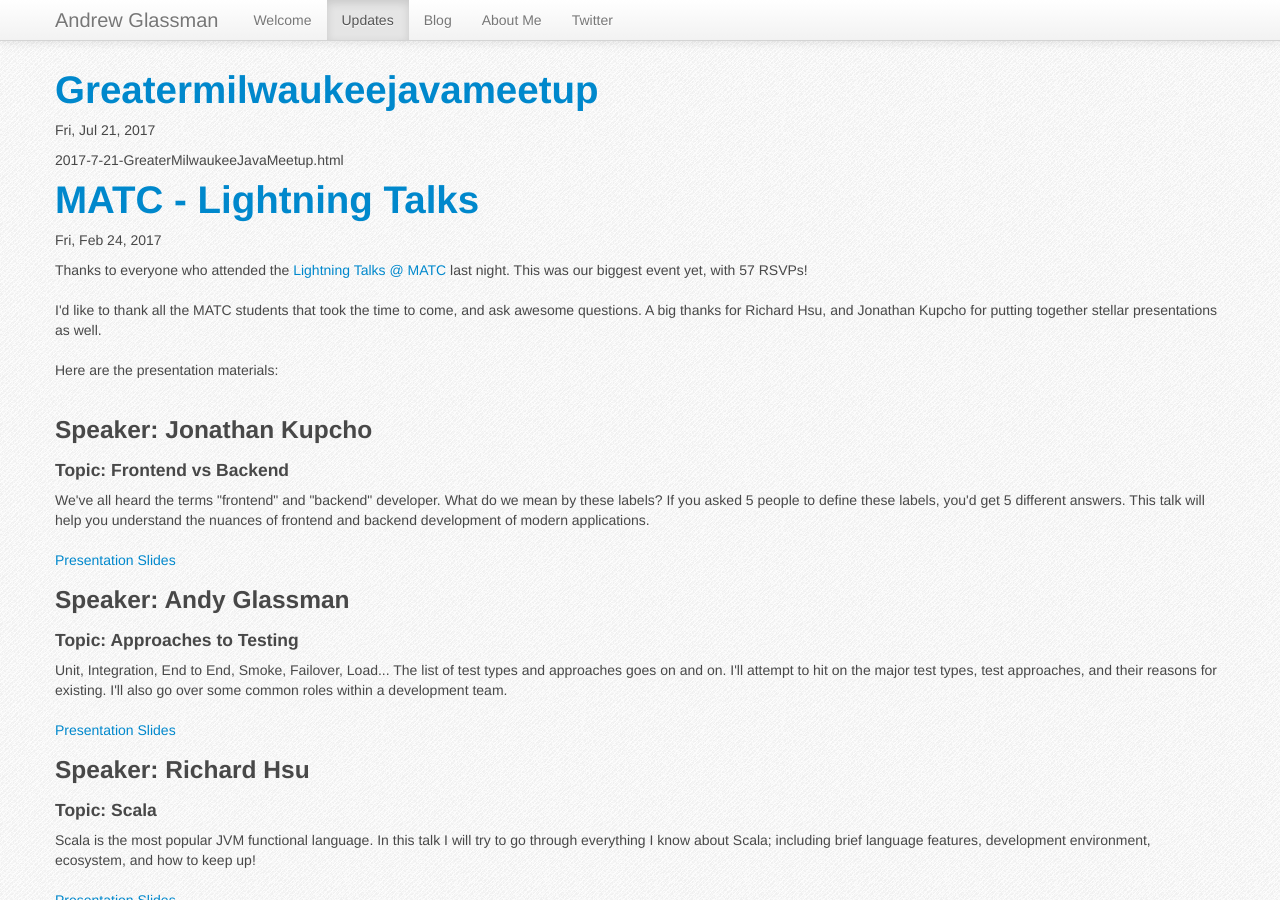
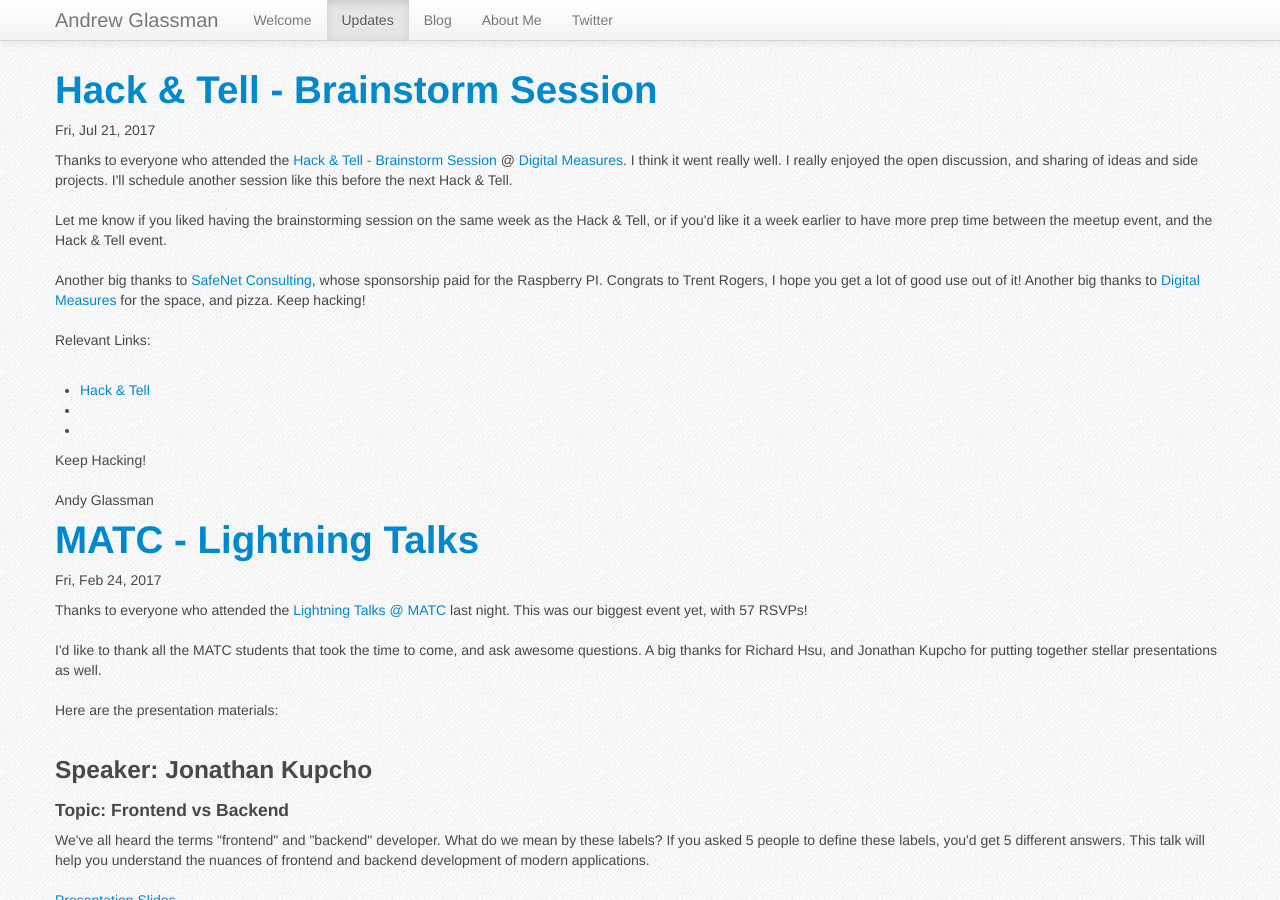
Before and after one commit to aglassman/aglassman.github.io, a Jekyll site: the page built from updates/index.html, in a window 1280 px wide and 900 px high. Built offline with Jekyll 4.4.1, drawn with Linux system fonts in a browser that asks for light colours; the list of posts is cut into pages by our own code.

Commit message:
Updated post

```diff
--- a/_posts/2017-7-21-GreaterMilwaukeeJavaMeetup.html
+++ b/_posts/2017-7-21-GreaterMilwaukeeJavaMeetup.html
@@ -1 +1,31 @@
-2017-7-21-GreaterMilwaukeeJavaMeetup.html
+---
+layout: post
+title: Hack & Tell - Brainstorm Session
+---
+
+
+<div class="D_bbcode">
+Thanks to everyone who attended the <a href="https://www.meetup.com/Greater-Milwaukee-Java-Meetup/events/241584055/">Hack & Tell - Brainstorm Session</a> @ <a href="https://www.digitalmeasures.com/">Digital Measures</a>.  I think it went really well.  I really enjoyed the open discussion, and sharing of ideas and side projects.  I'll schedule another session like this before the next Hack & Tell. <br><br>
+
+Let me know if you liked having the brainstorming session on the same week as the Hack & Tell, or if you'd like it a week earlier to have more prep time between the meetup event, and the Hack & Tell event.<br><br>
+
+Another big thanks to <a href="http://www.safenetconsulting.com">SafeNet Consulting</a>, whose sponsorship paid for the Raspberry PI.  Congrats to Trent Rogers, I hope you get a lot of good use out of it!  Another big thanks to <a href="https://www.digitalmeasures.com/">Digital Measures</a> for the space, and pizza.
+Keep hacking!<br><br>
+
+Relevant Links:<br><br>
+
+<p>
+<ul>
+  <li><a href="http://www.rokkincat.com/hack-n-tell/">Hack & Tell</a></li>
+  <li><a href=""></a></li>
+  <li><a href=""></a></li>
+</ul>
+
+
+<p>
+Keep Hacking!<br><br>
+
+Andy Glassman
+</p>
+
+</div>
```
